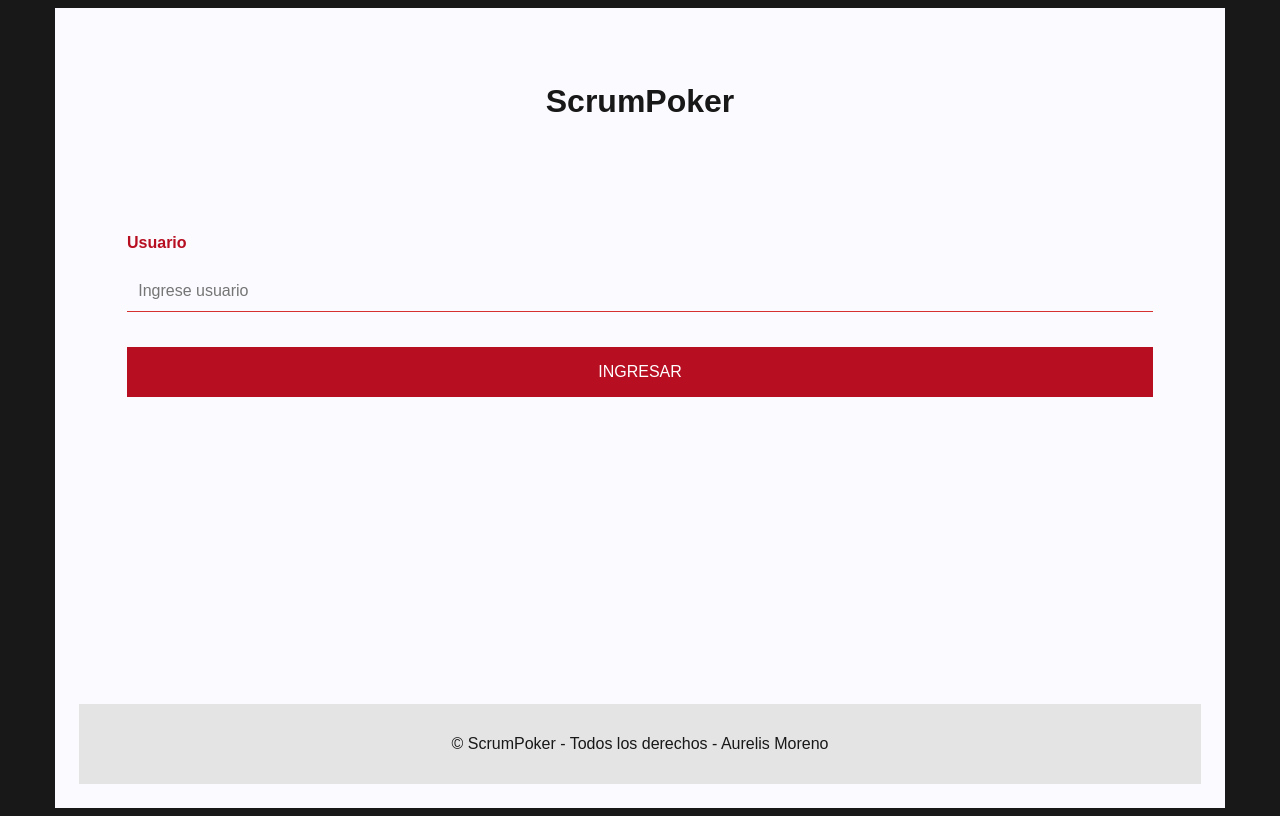
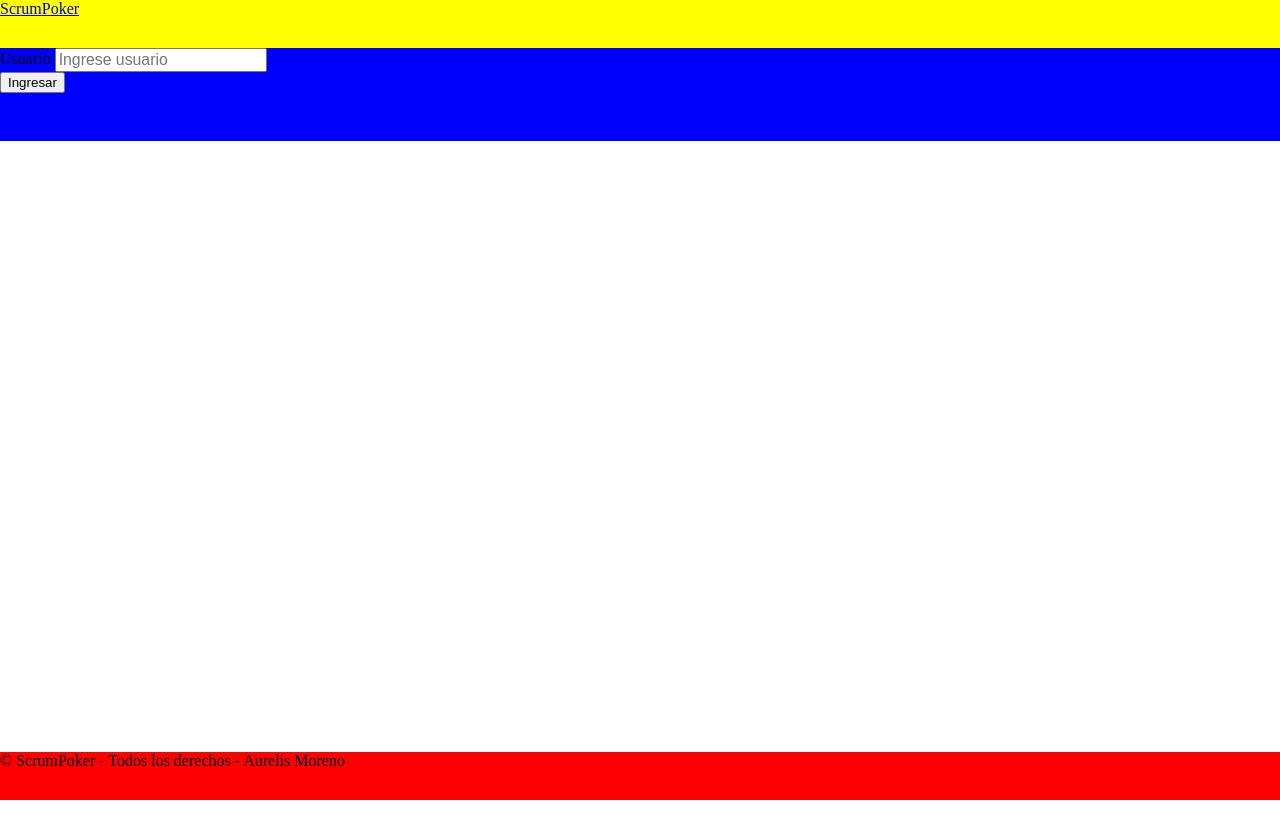
Before and after one commit to aurelismoreno/scrum-poker, a website with bundled scripts: page index.html in a window 1280 px wide. Built offline with nearby package versions, Linux system fonts and the light colour scheme.

Commit message:
actualizando estilos iniciales al home

```diff
--- /dev/null
+++ b/css/reset.css
@@ -0,0 +1,138 @@
+/*
+	HTML5 Reset :: style.css
+	----------------------------------------------------------
+	We have learned much from/been inspired by/taken code where offered from:
+	Eric Meyer					:: http://meyerweb.com
+	HTML5 Doctor				:: http://html5doctor.com
+	and the HTML5 Boilerplate	:: http://html5boilerplate.com
+-------------------------------------------------------------------------------*/
+
+/* Let's default this puppy out
+-------------------------------------------------------------------------------*/
+
+html, body, body div, span, object, iframe, h1, h2, h3, h4, h5, h6, p, blockquote, pre, abbr, address, cite, code, del, dfn, em, img, ins, kbd, q, samp, small, strong, sub, sup, var, b, i, dl, dt, dd, ol, ul, li, fieldset, form, label, legend, table, caption, tbody, tfoot, thead, tr, th, td, article, aside, figure, footer, header, menu, nav, section, time, mark, audio, video, details, summary {
+	margin: 0;
+	padding: 0;
+	border: 0;
+	font-size: 100%;
+	font-weight: normal;
+	vertical-align: baseline;
+	background: transparent;
+}
+
+main, article, aside, figure, footer, header, nav, section, details, summary {display: block;}
+
+/* Handle box-sizing while better addressing child elements:
+   http://css-tricks.com/inheriting-box-sizing-probably-slightly-better-best-practice/ */
+html {
+	box-sizing: border-box;
+}
+
+*,
+*:before,
+*:after {
+	box-sizing: inherit;
+}
+
+/* consider resetting the default cursor: https://gist.github.com/murtaugh/5247154 */
+
+/* Responsive images and other embedded objects */
+/* if you don't have full control over `img` tags (if you have to overcome attributes), consider adding height: auto */
+img,
+object,
+embed {max-width: 100%;}
+
+/*
+   Note: keeping IMG here will cause problems if you're using foreground images as sprites.
+	In fact, it *will* cause problems with Google Maps' controls at small size.
+	If this is the case for you, try uncommenting the following:
+#map img {
+		max-width: none;
+}
+*/
+
+/* force a vertical scrollbar to prevent a jumpy page */
+html {overflow-y: scroll;}
+
+/* we use a lot of ULs that aren't bulleted.
+	you'll have to restore the bullets within content,
+	which is fine because they're probably customized anyway */
+ul {list-style: none;}
+
+blockquote, q {quotes: none;}
+
+blockquote:before,
+blockquote:after,
+q:before,
+q:after {content: ''; content: none;}
+
+a {margin: 0; padding: 0; font-size: 100%; vertical-align: baseline; background: transparent;}
+
+del {text-decoration: line-through;}
+
+abbr[title], dfn[title] {border-bottom: 1px dotted #000; cursor: help;}
+
+/* tables still need cellspacing="0" in the markup */
+table {border-collapse: separate; border-spacing: 0;}
+th {font-weight: bold; vertical-align: bottom;}
+td {font-weight: normal; vertical-align: top;}
+
+hr {display: block; height: 1px; border: 0; border-top: 1px solid #ccc; margin: 1em 0; padding: 0;}
+
+input, select {vertical-align: middle;}
+
+pre {
+    white-space: pre; /* CSS2 */
+    white-space: pre-wrap; /* CSS 2.1 */
+    white-space: pre-line; /* CSS 3 (and 2.1 as well, actually) */
+    word-wrap: break-word; /* IE */
+}
+
+input[type="radio"] {vertical-align: text-bottom;}
+input[type="checkbox"] {vertical-align: bottom;}
+.ie7 input[type="checkbox"] {vertical-align: baseline;}
+.ie6 input {vertical-align: text-bottom;}
+
+select, input, textarea {font: 99% sans-serif;}
+
+table {font-size: inherit; font: 100%;}
+
+small {font-size: 85%;}
+
+strong {font-weight: bold;}
+
+td, td img {vertical-align: top;}
+
+/* Make sure sup and sub don't mess with your line-heights http://gist.github.com/413930 */
+sub, sup {font-size: 75%; line-height: 0; position: relative;}
+sup {top: -0.5em;}
+sub {bottom: -0.25em;}
+
+/* standardize any monospaced elements */
+pre, code, kbd, samp {font-family: monospace, sans-serif;}
+
+/* hand cursor on clickable elements */
+.clickable,
+label,
+input[type=button],
+input[type=submit],
+input[type=file],
+button {cursor: pointer;}
+
+/* Webkit browsers add a 2px margin outside the chrome of form elements */
+button, input, select, textarea {margin: 0;}
+
+/* make buttons play nice in IE */
+button,
+input[type=button] {width: auto; overflow: visible;}
+
+/* scale images in IE7 more attractively */
+.ie7 img {-ms-interpolation-mode: bicubic;}
+
+/* prevent BG image flicker upon hover
+   (commented out as usage is rare, and the filter syntax messes with some pre-processors)
+.ie6 html {filter: expression(document.execCommand("BackgroundImageCache", false, true));}
+*/
+
+/* let's clear some floats */
+.clearfix:after { content: " "; display: block; clear: both; }
--- /dev/null
+++ b/css/styles.css
@@ -0,0 +1,27 @@
+html{
+    font-size: 16px;
+}
+.homeView {
+	background-color: cadetblue;
+}
+.encabezadoHome {
+	background-color: yellow;
+	position: fixed;
+	top: 0;
+	left: 0;
+	right: 0;
+	height: 3rem;
+}
+.inputHome {
+	background-color: blue;
+	padding-top: 3rem;
+	padding-bottom: 3rem;
+}
+.footer {
+	background-color: red;
+	position: fixed;
+	bottom: 0;
+	left: 0;
+	right: 0;
+	height: 3rem;
+}
--- a/index.html
+++ b/index.html
@@ -5,7 +5,8 @@
 		<meta http-equiv="X-UA-Compatible" content="IE=edge" />
 		<meta name="viewport" content="width=device-width, initial-scale=1.0" />
 		<!-- ===== CSS ===== -->
-		<link rel="stylesheet" href="styles.css" />
+		<link rel="stylesheet" href="./css/reset.css" />
+		<link rel="stylesheet" href="./css/styles.css" />
 		<title>Scrum-Poker</title>
 	</head>
 	<body>
--- a/styles.css
+++ /dev/null
@@ -1,96 +0,0 @@
-/*===== BASE =====*/
-* {
-	box-sizing: border-box;
-}
-
-body {
-	background: #181818;
-	color: #fff;
-	line-height: 3;
-	font-family: 'Quicksand', sans-serif;
-}
-.homeView {
-	max-width: 1170px;
-	margin-left: auto;
-	margin-right: auto;
-	padding: 1.5em;
-}
-.encabezadoHome {
-	text-align: center;
-	font-size: 1em;
-}
-.encabezadoHome-logo{
-	text-decoration: none;
-	list-style: none;
-	color: #181818;
-}
-/*===== FORMULARIO=====*/
-.inputHome {
-	box-shadow: 0 0 20px 0 rgba(255, 255, 255, 0.3);
-}
-
-.inputHome > * {
-	padding: 2em;
-}
-
-.inputHome-interno form {
-	display: grid;
-	grid-template-columns: 1fr;
-}
-
-.inputHome-interno form label {
-	color: #b70e21;
-	display: block;
-	font-weight: bold;
-	font-size: 1em;
-	flex-grow: initial;
-}
-
-.inputHome-interno form p {
-	margin: 0;
-	padding: 1em;
-}
-
-.inputHome-interno form button,
-.inputHome-interno form input,
-.inputHome-interno form textarea {
-	width: 100%;
-	padding: 0.7em;
-	border: none;
-	background: none;
-	outline: 0;
-	color: #fff;
-	border-bottom: 1px solid #d63031;
-	font-size: 1em;
-}
-
-.inputHome-interno form button {
-	background: #b70e21;
-	border: 0;
-	text-transform: uppercase;
-	padding: 1em;
-}
-
-/*===== FOOTER =====*/
-.homeView {
-	background-color: #fafaff;
-	min-height: 100vh;
-	display: flex;
-	flex-direction: column;
-}
-
-.footer {
-	background-color: #e4e4e4;
-	padding: 1em;
-	text-align: center;
-	font-size: 1rem;
-	margin-top: auto;
-	color: #181818;
-}
-
-/*===== ENCABEZADO =====*/
-.encabezadoHome {
-	display: flex;
-	justify-content: center;
-}
-/*===== INPUT =====*/
--- a/usuario/inputUsuarioCrear.js
+++ b/usuario/inputUsuarioCrear.js
@@ -1,9 +1,17 @@
 const inputUsuarioCrear = () => {
 	const template = `
     <div class="inputUsuarioCrear-interno">
-        <h3 class="inputUsuarioCrear-titulo">CREAR SALA</h3>
-        <input id="inputUsuarioCrear" type="text" placeholder="Crear codigo de sala">
-        <button class="inputUsuarioCrear-botonCrear">CREAR</button>
+		<form action="">
+			<p>
+				<label>Crear Sala</label>
+				<input id="inputUsuarioCrear" type="text" name="Crear codigo de sala"" placeholder="Crear codigo de sala">
+			</p>
+			<p class="block">
+				<button class="inputUsuarioCrear-botonCrear">
+					Crear
+				</button>
+			</p>
+		</form>
     </div>
   `;
 
--- a/usuario/inputUsuarioUnirse.js
+++ b/usuario/inputUsuarioUnirse.js
@@ -1,9 +1,17 @@
 const inputUsuarioUnirse = () => {
 	const template = `
     <div class="inputUsuarioUnirse-interno">
-        <h3 class="inputUsuarioUnirse-titulo">UNIRSE A UNA SALA </h3>
-        <input id="inputUsuarioUnirse" type="text" placeholder="Ingrese codido de sala">
-        <button class="inputUsuarioUnirse-botonUnirse">UNIRSE</button>
+		<form action="">
+			<p>
+				<label>Unirse a una Sala</label>
+				<input id="inputUsuarioUnirse" type="text" name="Ingrese codido de sala" placeholder="Ingrese codido de sala">
+			</p>
+			<p class="block">
+				<button class="inputUsuarioUnirse-botonUnirse">
+					Unirse
+				</button>
+			</p>
+		</form>
     </div>
   `;
 
```
